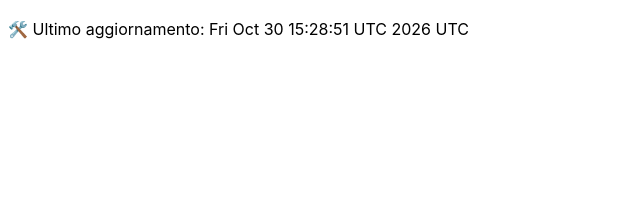
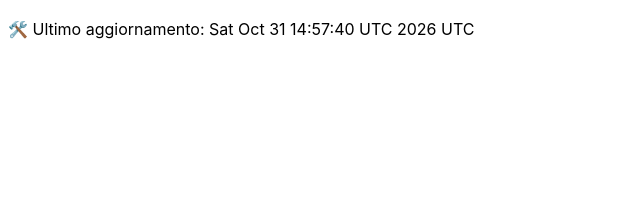
Before and after one commit to DanteTrb/DanteTrb.github.io, a Jekyll site: the page built from badges.md, in a window 1280 px wide. Shown: the top 212 px of the page, without its empty margins (0-640 px from the left). Built offline with Jekyll 4.4.1, drawn with Linux system fonts in a browser that asks for light colours; our own code applies the rules of GitHub Pages for plain Markdown files.

Commit message:
🛠️ Aggiornamento automatico badge

```diff
--- a/badges.md
+++ b/badges.md
@@ -1 +1 @@
-🛠️ Ultimo aggiornamento: Fri Oct 30 15:28:51 UTC 2026 UTC
+🛠️ Ultimo aggiornamento: Sat Oct 31 14:57:40 UTC 2026 UTC
```
